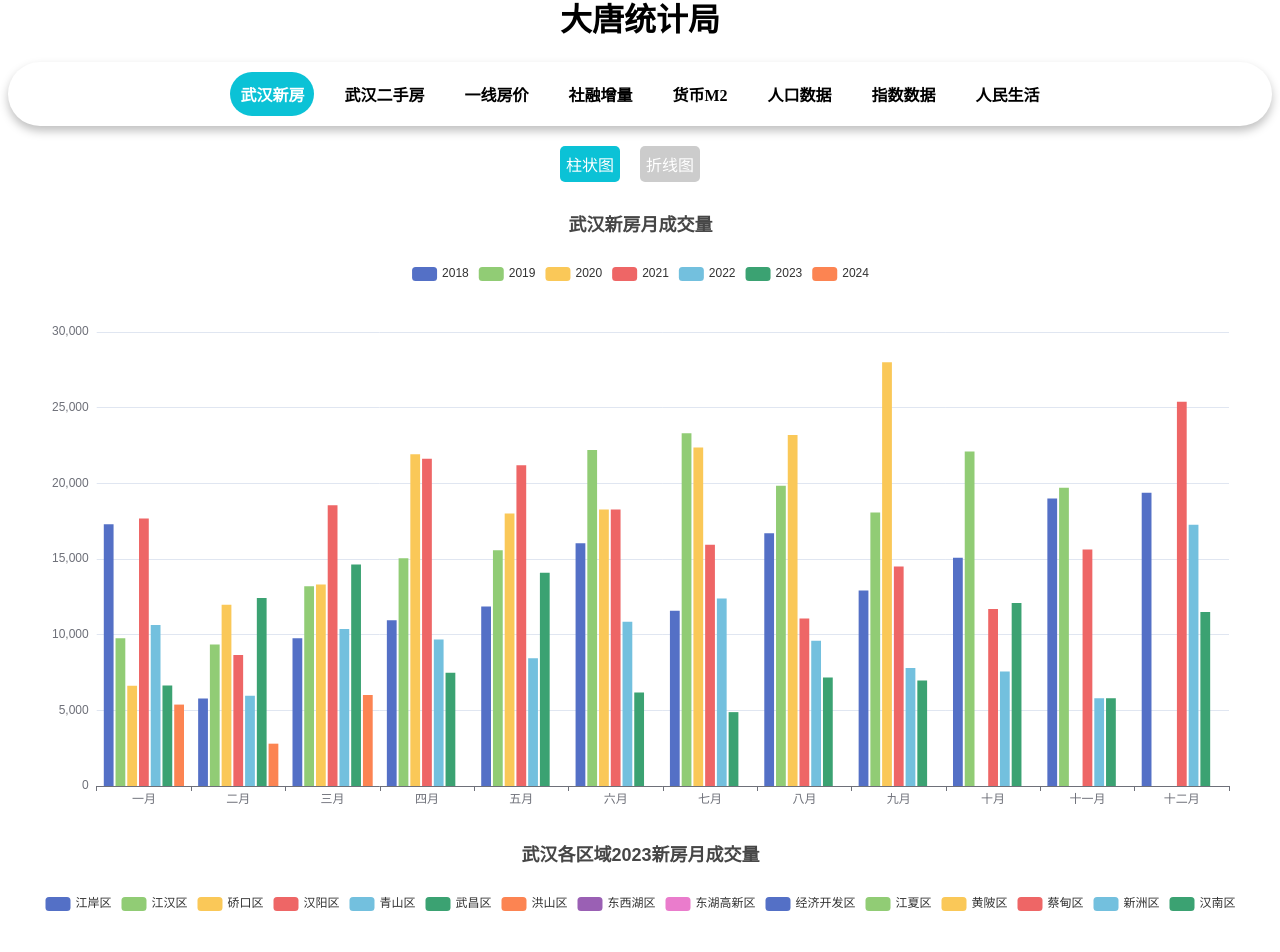
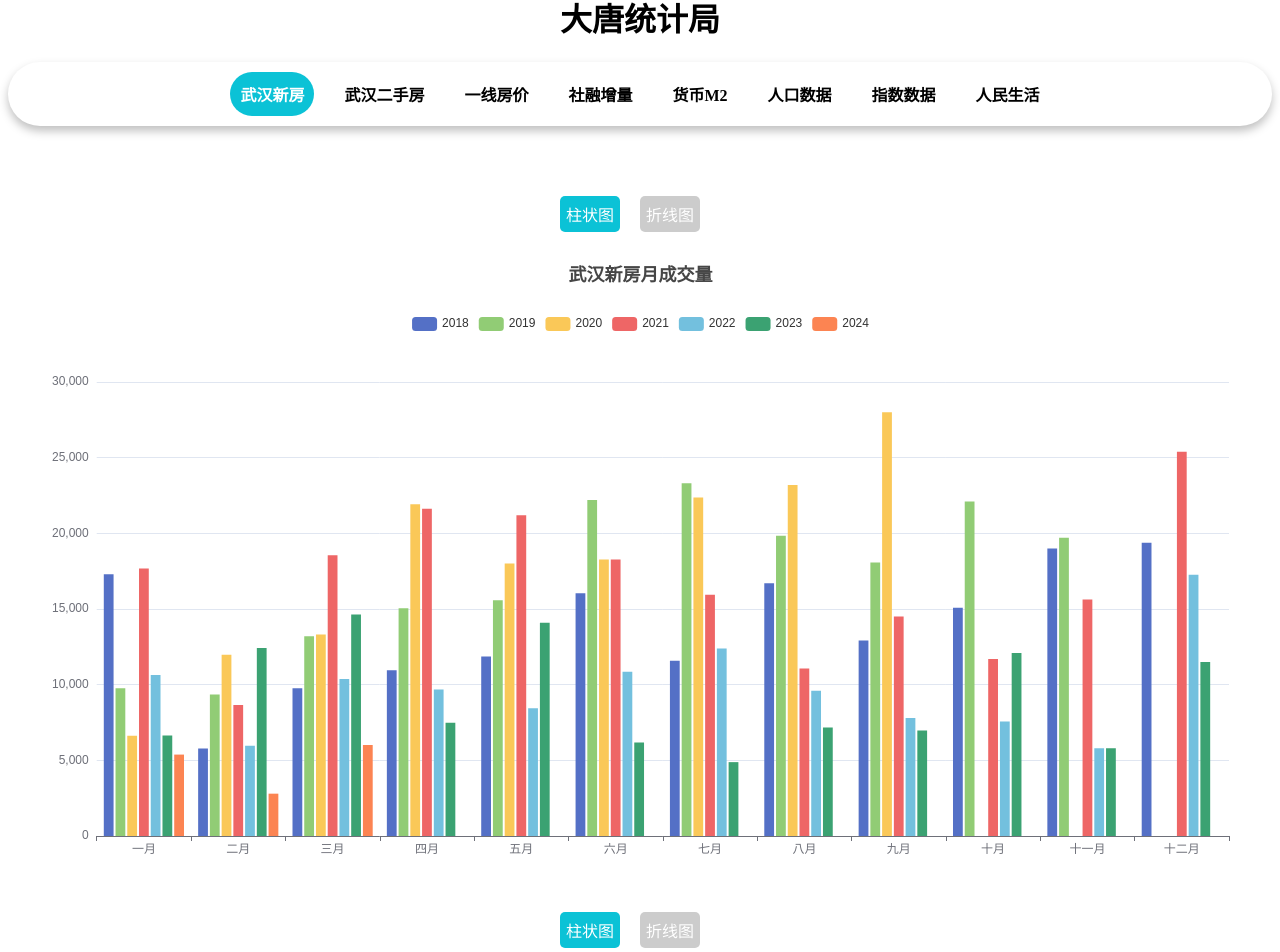
Before and after one commit to HLTangbinbin/HLTangbinbin.github.io, a Vue app: page /priceindices#/newhouse in a window 1280 px wide. Shown: the part 27-979 px from the top of the page. Built offline with nearby package versions, Linux system fonts and the light colour scheme.

Commit message:
调整武汉新房切换按钮

```diff
--- a/src/components/CityHouse.vue
+++ b/src/components/CityHouse.vue
@@ -1,16 +1,16 @@
 <template>
     <div class="container">
       <div class="buttons">
-        <button class="button" :class="{ 'is-active': isBarActive_NewHouse }" @click="drawBarChart_NewHouse">柱状图</button>
-        <button class="button" :class="{ 'is-active': isLineActive_NewHouse }" @click="drawLineChart_NewHouse">折线图</button>
+        <button class="button" :class="{ 'is-active': isBarActive_NewHouse }" @click="drawBarChart_NewHouse" style="margin-top: 50px;">柱状图</button>
+        <button class="button" :class="{ 'is-active': isLineActive_NewHouse }" @click="drawLineChart_NewHouse" style="margin-top: 50px;">折线图</button>
       </div>
 
       <div class="chart-container" id="cityHouseNew"></div>
 
        <!-- 为下方的按钮添加上边距 style="margin-top -->
       <div class="buttons">
-        <button class="button" :class="{ 'is-active': isBarActive_OldHouse }" @click="drawBarChart_OldHouse" style="margin-top: 100px;">柱状图</button>
-        <button class="button" :class="{ 'is-active': isLineActive_OldHouse }" @click="drawLineChart_OldHouse" style="margin-top: 100px;">折线图</button>
+        <button class="button" :class="{ 'is-active': isBarActive_OldHouse }" @click="drawBarChart_OldHouse" style="margin-top: 50px;">柱状图</button>
+        <button class="button" :class="{ 'is-active': isLineActive_OldHouse }" @click="drawLineChart_OldHouse" style="margin-top: 50px;">折线图</button>
       </div>
       <div class="chart-container" id="cityHouseOld"></div>
     </div>
--- a/src/components/CurrencyIssue.vue
+++ b/src/components/CurrencyIssue.vue
@@ -1,8 +1,8 @@
 <template>
   <div class="container">
     <div class="buttons">
-      <button class="button" :class="{ 'is-active': isBarActive }" @click="drawBarChart">柱状图</button>
-      <button class="button" :class="{ 'is-active': isLineActive }" @click="drawLineChart">折线图</button>
+      <button class="button" :class="{ 'is-active': isBarActive }" @click="drawBarChart" style="margin-top: 50px;">柱状图</button>
+      <button class="button" :class="{ 'is-active': isLineActive }" @click="drawLineChart" style="margin-top: 50px;">折线图</button>
     </div>
 
     <div class="chart-container" id="currencymonth"></div>
--- a/src/components/NewHouse.vue
+++ b/src/components/NewHouse.vue
@@ -1,14 +1,17 @@
 <template>
   <div class="container">
     <div class="buttons">
-      <button class="button" :class="{ 'is-active': isBarActive }" @click="drawBarChart">柱状图</button>
-      <button class="button" :class="{ 'is-active': isLineActive }" @click="drawLineChart">折线图</button>
-    <!-- 新房月销量柱状图 -->
+      <button class="button" :class="{ 'is-active': isBarActive_VolumeMonth}" @click="drawBarChart_VolumeMonth" style="margin-top: 50px;">柱状图</button>
+      <button class="button" :class="{ 'is-active': isLineActive_VolumeMonth }" @click="drawLineChart_VolumeMonth" style="margin-top: 50px;">折线图</button>
     </div>
+    <div class="chart-container" id="newHouseVolumeMonth"></div>
 
-    <div class="chart-container" id="newHouseVolumeMonth"></div>
-    <div class="chart-container-area" id="newHouseVolumeMonthForArea"></div>
-
+     <!-- 为下方的按钮添加上边距 style="margin-top -->
+    <div class="buttons">
+      <button class="button" :class="{ 'is-active': isBarActive_VolumeMonthForArea }" @click="drawBarChart_VolumeMonthForArea" style="margin-top: 50px;">柱状图</button>
+      <button class="button" :class="{ 'is-active': isLineActive_VolumeMonthForArea }" @click="drawLineChart_VolumeMonthForArea" style="margin-top: 50px;">折线图</button>
+    </div>
+    <div class="chart-container" id="newHouseVolumeMonthForArea"></div>
   </div>
 </template>
 
@@ -37,8 +40,10 @@
             HN : '汉南区',
             TOTAL : '合计',
         },
-        isBarActive: false,
-        isLineActive: false,
+        isBarActive_VolumeMonth: false,
+        isLineActive_VolumeMonth: false,
+        isBarActive_VolumeMonthForArea: false,
+        isLineActive_VolumeMonthForArea: false,
         houseList: null,
         chartsType: null
       };
@@ -59,8 +64,8 @@
             // 每年每月合计数据
             this.handleTotalData();
             // 处理数据绘制图表
-            this.drawBarChart();
-            //各个区域图表
+            this.drawBarChart_VolumeMonth();
+            this.drawBarChart_VolumeMonthForArea();
           })
           .catch(error => {
             console.error('Error fetching data:', error)
@@ -95,7 +100,7 @@
           })
       },
 
-      drawCharts() {
+      drawVolumeMonthChart() {
         // 基于准备好的dom，初始化echarts实例（武汉新房月成交量柱状图）
         var newHouseVolumeBarMonthChart = echarts.init(document.getElementById('newHouseVolumeMonth'));
         // 指定图表的配置项和数据
@@ -165,7 +170,7 @@
         // 使用刚指定的配置项和数据显示图表。
         newHouseVolumeBarMonthChart.setOption(newHouseVolumeBarMonthOption);
       },
-      drawChartsWithArea() {
+      drawVolumeMonthForAreaChart() {
         // 基于准备好的dom，初始化echarts实例（武汉新房月成交量柱状图）
         var newHouseVolumeBarMonthChartForArea = echarts.init(document.getElementById('newHouseVolumeMonthForArea'));
         var newHouseVolumeBarMonthOptionForArea;
@@ -378,22 +383,36 @@
         },1000),
         newHouseVolumeBarMonthOptionForArea && newHouseVolumeBarMonthChartForArea.setOption(newHouseVolumeBarMonthOptionForArea);
       },
-      drawBarChart() {
-        this.isBarActive = true;
-        this.isLineActive = false;
-        this.chartsType = "bar"
-        this.drawCharts();
-        this.drawChartsWithArea();
+      drawBarChart_VolumeMonth() {
+          this.isBarActive_VolumeMonth = true;
+          this.isLineActive_VolumeMonth = false;
+          // 在这里绘制柱状图
+          this.chartsType = "bar"
+          this.drawVolumeMonthChart();
 
-      },
-      drawLineChart() {
-        this.isBarActive = false;
-        this.isLineActive = true;
-        // 在这里绘制折线图
-        this.chartsType = "line"
-        this.drawCharts();
-        this.drawChartsWithArea();
-      }
+        },
+        drawLineChart_VolumeMonth() {
+          this.isBarActive_VolumeMonth = false;
+          this.isLineActive_VolumeMonth = true;
+          // 在这里绘制折线图
+          this.chartsType = "line"
+          this.drawVolumeMonthChart();
+        },
+        drawBarChart_VolumeMonthForArea() {
+          this.isBarActive_VolumeMonthForArea = true;
+          this.isLineActive_VolumeMonthForArea = false;
+          // 在这里绘制柱状图
+          this.chartsType = "bar"
+          this.drawVolumeMonthForAreaChart();
+
+        },
+        drawLineChart_VolumeMonthForArea() {
+          this.isBarActive_VolumeMonthForArea = false;
+          this.isLineActive_VolumeMonthForArea = true;
+          // 在这里绘制折线图
+          this.chartsType = "line"
+          this.drawVolumeMonthForAreaChart()
+        }
     }
   };
   </script>
--- a/src/components/SecondHandHouse.vue
+++ b/src/components/SecondHandHouse.vue
@@ -1,8 +1,8 @@
 <template>
   <div class="container">
     <div class="buttons">
-      <button class="button" :class="{ 'is-active': isBarActive }" @click="drawBarChart">柱状图</button>
-      <button class="button" :class="{ 'is-active': isLineActive }" @click="drawLineChart">折线图</button>
+      <button class="button" :class="{ 'is-active': isBarActive }" @click="drawBarChart" style="margin-top: 50px;">柱状图</button>
+      <button class="button" :class="{ 'is-active': isLineActive }" @click="drawLineChart" style="margin-top: 50px;">折线图</button>
     </div>
 
     <div class="chart-container" id="oldHouseVolumeMonth"></div>
--- a/src/components/SocialFinancing.vue
+++ b/src/components/SocialFinancing.vue
@@ -1,8 +1,8 @@
 <template>
   <div class="container">
     <div class="buttons">
-      <button class="button" :class="{ 'is-active': isBarActive }" @click="drawBarChart">柱状图</button>
-      <button class="button" :class="{ 'is-active': isLineActive }" @click="drawLineChart">折线图</button>
+      <button class="button" :class="{ 'is-active': isBarActive }" @click="drawBarChart" style="margin-top: 50px;">柱状图</button>
+      <button class="button" :class="{ 'is-active': isLineActive }" @click="drawLineChart" style="margin-top: 50px;">折线图</button>
     </div>
 
     <div class="chart-container" id="socialFinancingMonth"></div>
```
Also changed, not shown: 5 other files (tests, documents, lock files or other folders).
